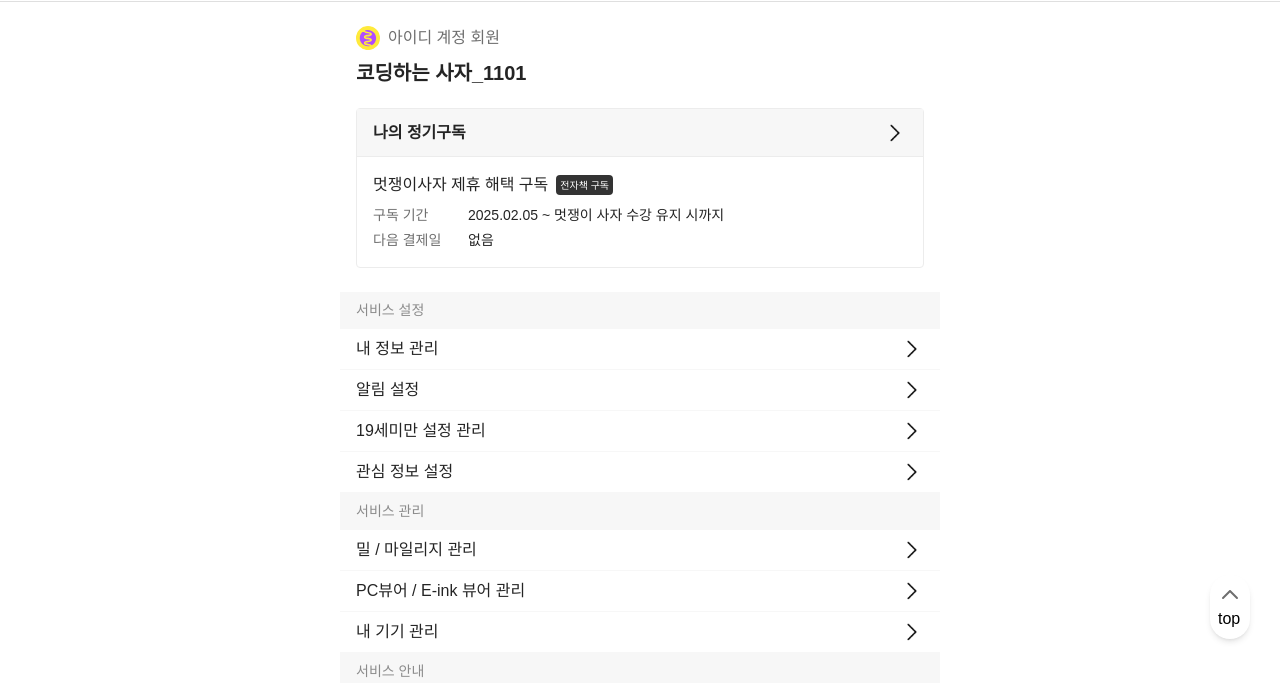
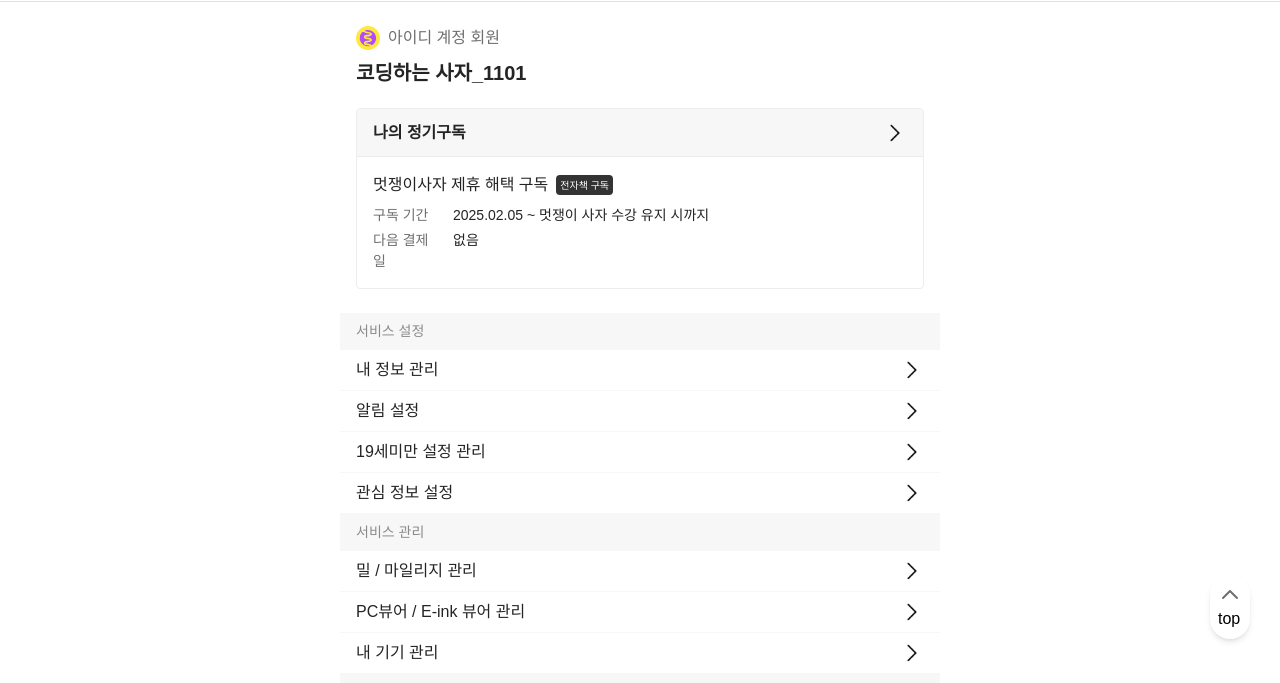
Before and after one commit to FRONTENDBOOTCAMP-13th/9RoDigital, a website built with Vite: page src/components/member/member.html in a window 1280 px wide. Shown: the part 71-754 px from the top of the page. Built offline with nearby package versions, Linux system fonts and the light colour scheme; a web font is replaced by a local one.

Commit message:
📝Docs : 문서수정

```diff
--- a/src/components/member/member.html
+++ b/src/components/member/member.html
@@ -226,13 +226,13 @@
               </div>
               <!-- 기간 + 다음결제일 -->
               <ul>
-                <li class="flex">
-                  <p class="pr-3 text-[var(--gray-10)] text-(length:--font-size-sm) h-[20px] w-[95px]">구독 기간</p>
-                  <span class="text-(length:--font-size-sm) text-[var(--gray-14)]">2025.02.05 ~ 멋쟁이 사자 수강 유지 시까지</span>
+                <li class="flex justify-start">
+                  <p class="pr-3 text-[var(--gray-10)] text-(length:--font-size-sm) w-[80px]">구독 기간</p>
+                  <span class="text-(length:--font-size-sm) text-[var(--gray-14)] flex-1">2025.02.05 ~ 멋쟁이 사자 수강 유지 시까지</span>
                 </li>
-                <li class="flex pt-1">
-                  <p class="pr-3 text-[var(--gray-10)] text-(length:--font-size-sm) h-[20px] w-[95px]">다음 결제일</p>
-                  <span class="text-(length:--font-size-sm) text-[var(--gray-14)]">없음</span>
+                <li class="flex justify-start pt-1">
+                  <p class="pr-3 text-[var(--gray-10)] text-(length:--font-size-sm) w-[80px]">다음 결제일</p>
+                  <span class="text-(length:--font-size-sm) text-[var(--gray-14)] flex-1">없음</span>
                 </li>
               </ul>
             </div>
--- a/src/components/search/search.html
+++ b/src/components/search/search.html
@@ -2,7 +2,7 @@
 <html lang="ko-KR">
   <head>
     <meta charset="UTF-8" />
-    <meta name="viewport" content="width=device-width, initial-scale=1" />
+    <meta name="viewport" content="width=device-width, initial-scale=1, maximum-scale=1, user-scalable=no" />
     <title>검색 | 윌리의 서재</title>
     <link rel="icon" href="/favicon.svg" />
     <link href="//spoqa.github.io/spoqa-han-sans/css/SpoqaHanSansNeo.css" rel="stylesheet" type="text/css" />
@@ -177,8 +177,8 @@
     </div>
     <div id="main-content" class="px-6 pb-6 max-w-[1400px] mx-auto">
       <!-- 검색창 -->
-      <div class="sticky top-0 bg-white z-40 px-6 pt-4">
-        <form action="/">
+      <div class="sticky top-0 bg-white z-40 px-1 lg:px-6 lg:pt-4">
+        <form action="#void">
           <fieldset>
             <legend class="sr-only">검색 폼</legend>
             <div class="flex items-center gap-2 py-2">
@@ -189,7 +189,7 @@
                   type="search"
                   name="keyword"
                   required
-                  class="search-bar w-full bg-[var(--gray-02)] rounded-3xl py-3 px-5 pl-12 pr-4 text-sm text-gray-700 placeholder-gray-500 focus:outline-none focus:ring-2 focus:ring-[var(--gray-06)]"
+                  class="search-bar w-full bg-[var(--gray-02)] rounded-3xl py-3 px-5 pl-4 lg:pl-12 pr-4 text-sm text-gray-700 placeholder-gray-500 focus:outline-none focus:ring-2 focus:ring-[var(--gray-06)]"
                   placeholder="검색어를 입력하세요"
                 />
               </div>
```
